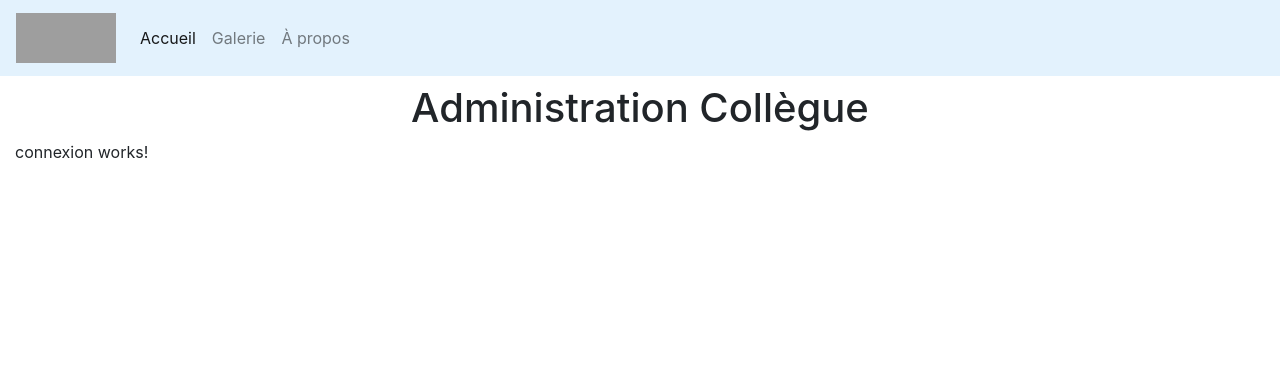
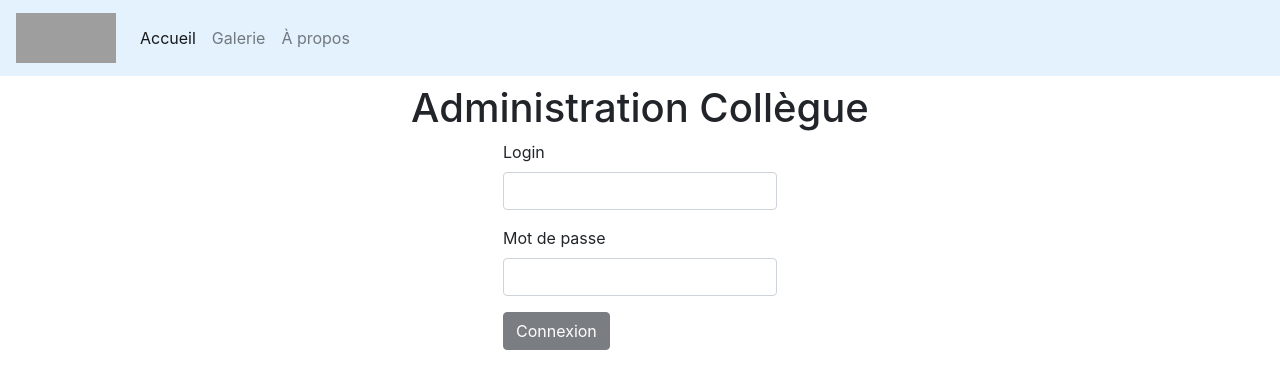
Before and after one commit to ClementSamnael/collegues-front, an Angular app: page /connexion in a window 1280 px wide. Shown: the top 388 px of the page. Built offline with nearby package versions, Linux system fonts and the light colour scheme; grey boxes are pictures that could not be loaded.

Commit message:
Correction galerie

```diff
--- a/src/app/connexion/connexion.component.html
+++ b/src/app/connexion/connexion.component.html
@@ -1,7 +1,23 @@
-<!-- Page de connexion de l'App-->
-<!-- Si non connecter => impossibilité de voir les pages accueil, gallerie et à propos
-    la navbar n'affiche que l'image qui redirige vers la page de connexion
-    -->
-
-
-<p>connexion works!</p>
+<div class="row justify-content-center" *ngIf="err == false">
+    <form #loginForm="ngForm">
+        <div class="form-group">
+            <label for="login">Login</label>
+            <input type="text" class="form-control" name="login" id="login" [(ngModel)]="login" required>
+        </div>
+        <div class="form-group">
+            <label for="password">Mot de passe</label>
+            <input type="password" class="form-control" name="password" id="password" [(ngModel)]="motDePasse" required>
+        </div>
+        <button [disabled]="loginForm.invalid" class="btn btn-dark" (click)="connexion()">Connexion</button>
+    </form>
+</div>
+<div class="row justify-content-center">
+    <div class="alert alert-danger" role="alert" *ngIf="err == true">
+        <div>
+            {{erreur}}
+        </div>
+        <div class="d-flex justify-content-center">
+            <button class="btn btn-dark" (click)="recommencer()">Recommencer</button>
+        </div>
+    </div>
+</div>
--- a/src/app/connexion/connexion.component.ts
+++ b/src/app/connexion/connexion.component.ts
@@ -41,7 +41,7 @@ export class ConnexionComponent implements OnInit {
   }
 
 
-  recommer(){
+  recommencer(){
     this.ngOnInit();
   }
 
--- a/src/app/galerie/galerie.component.html
+++ b/src/app/galerie/galerie.component.html
@@ -9,4 +9,4 @@
             </a>
         </div>
     </div>
-</div>
+</div>x
--- a/src/app/galerie/galerie.component.ts
+++ b/src/app/galerie/galerie.component.ts
@@ -1,4 +1,6 @@
 import { Component, OnInit } from '@angular/core';
+import { DataService } from '../Services/data.service';
+import { HttpErrorResponse } from '@angular/common/http';
 
 @Component({
   selector: 'app-galerie',
@@ -6,10 +8,19 @@ import { Component, OnInit } from '@angular/core';
 })
 export class GalerieComponent implements OnInit {
 
-  constructor() {
+  constructor(private _dataSvc:DataService) {
   }
 
+  photos : any[];
+  err:string;
+
   ngOnInit() {
+    this._dataSvc.photosGallerie()
+    .subscribe(photo => {
+      this.photos = photo;
+    }),(error:HttpErrorResponse) => {
+      this.err = error.status + ' - ' + error.error;
+    }
   }
 
 }
--- a/src/app/rechercher-par-nom/rechercher-par-nom.component.html
+++ b/src/app/rechercher-par-nom/rechercher-par-nom.component.html
@@ -3,7 +3,7 @@
         <form>
             <label>Rechercher par nom : </label>
             <input type="search" #nomSaisi placeholder="ex : Durand ou Leroy ou Bernard"/>
-            <button type="button" class="btn btn-dark " (click)="rechercherParNom(nomSaisi.value)">Recherche</button>
+            <button type="button" class="btn btn-dark" (click)="rechercherParNom(nomSaisi.value)">Recherche</button>
         </form>
     </div>
 </div>
```
